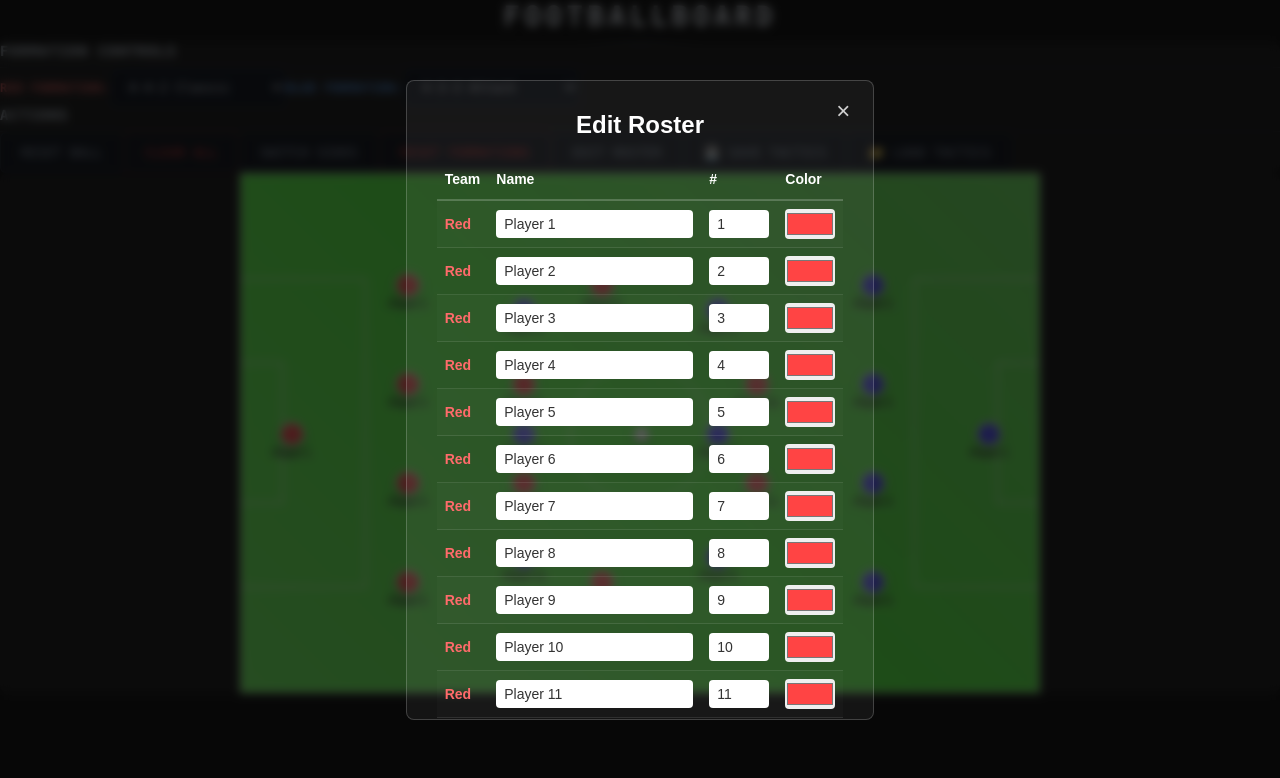
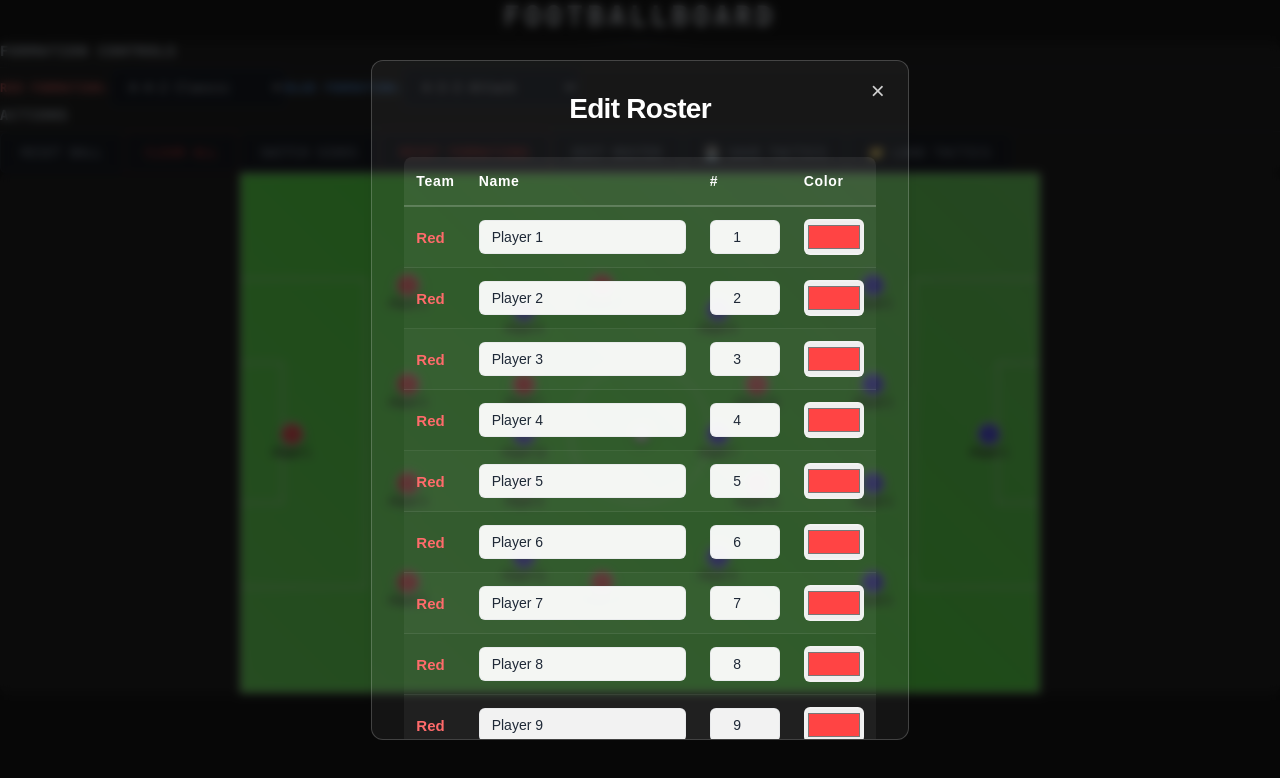
Before and after one commit to kaimrdth/Football-Board, a React (Vite) app: page / in a window 1280 px wide. Both pictures are taken after a click on the button "EDIT ROSTER". Shown: the top 778 px of the page. Built offline with nearby package versions, Linux system fonts and the light colour scheme.

Commit message:
update: 2025-08-03 23:13

```diff
--- a/src/components/RosterModal.tsx
+++ b/src/components/RosterModal.tsx
@@ -10,7 +10,6 @@ interface RosterModalProps {
 const RosterModal = React.memo(({ isOpen, onClose }: RosterModalProps) => {
   const players = useGameStore(state => state.players);
   const updatePlayer = useGameStore(state => state.updatePlayer);
-  const clearAllPlayerNames = useGameStore(state => state.clearAllPlayerNames);
 
   const [editedPlayers, setEditedPlayers] = React.useState<Player[]>([]);
 
@@ -51,7 +50,6 @@ const RosterModal = React.memo(({ isOpen, onClose }: RosterModalProps) => {
   };
 
   const handleClearAllNames = () => {
-    clearAllPlayerNames();
     setEditedPlayers(prev =>
       prev.map(player => ({
         ...player,
@@ -83,13 +81,14 @@ const RosterModal = React.memo(({ isOpen, onClose }: RosterModalProps) => {
         style={{
           backgroundColor: 'rgba(255, 255, 255, 0.05)',
           border: '1px solid rgba(255, 255, 255, 0.2)',
-          borderRadius: '8px',
-          padding: '30px',
-          maxWidth: '800px',
-          maxHeight: '80vh',
+          borderRadius: '12px',
+          padding: '32px',
+          maxWidth: '900px',
+          maxHeight: '85vh',
           overflowY: 'auto',
           color: '#ffffff',
-          position: 'relative'
+          position: 'relative',
+          boxShadow: '0 20px 25px -5px rgba(0, 0, 0, 0.1), 0 10px 10px -5px rgba(0, 0, 0, 0.04)'
         }}
         onClick={(e) => e.stopPropagation()}
       >
@@ -117,11 +116,12 @@ const RosterModal = React.memo(({ isOpen, onClose }: RosterModalProps) => {
         </button>
 
         <h2 style={{
-          marginBottom: '20px',
+          marginBottom: '32px',
           textAlign: 'center',
           color: '#ffffff',
-          fontSize: '24px',
-          fontWeight: 'bold'
+          fontSize: '28px',
+          fontWeight: 'bold',
+          letterSpacing: '-0.025em'
         }}>
           Edit Roster
         </h2>
@@ -130,14 +130,20 @@ const RosterModal = React.memo(({ isOpen, onClose }: RosterModalProps) => {
           <table style={{
             width: '100%',
             borderCollapse: 'collapse',
-            fontSize: '14px'
+            fontSize: '15px',
+            backgroundColor: 'rgba(255, 255, 255, 0.02)',
+            borderRadius: '8px',
+            overflow: 'hidden'
           }}>
             <thead>
-              <tr style={{ borderBottom: '2px solid rgba(255, 255, 255, 0.2)' }}>
-                <th style={{ padding: '12px 8px', textAlign: 'left', color: '#ffffff', fontWeight: 'bold' }}>Team</th>
-                <th style={{ padding: '12px 8px', textAlign: 'left', color: '#ffffff', fontWeight: 'bold' }}>Name</th>
-                <th style={{ padding: '12px 8px', textAlign: 'left', color: '#ffffff', fontWeight: 'bold' }}>#</th>
-                <th style={{ padding: '12px 8px', textAlign: 'left', color: '#ffffff', fontWeight: 'bold' }}>Color</th>
+              <tr style={{
+                borderBottom: '2px solid rgba(255, 255, 255, 0.2)',
+                backgroundColor: 'rgba(255, 255, 255, 0.05)'
+              }}>
+                <th style={{ padding: '16px 12px', textAlign: 'left', color: '#ffffff', fontWeight: 'bold', fontSize: '14px', letterSpacing: '0.05em' }}>Team</th>
+                <th style={{ padding: '16px 12px', textAlign: 'left', color: '#ffffff', fontWeight: 'bold', fontSize: '14px', letterSpacing: '0.05em' }}>Name</th>
+                <th style={{ padding: '16px 12px', textAlign: 'left', color: '#ffffff', fontWeight: 'bold', fontSize: '14px', letterSpacing: '0.05em' }}>#</th>
+                <th style={{ padding: '16px 12px', textAlign: 'left', color: '#ffffff', fontWeight: 'bold', fontSize: '14px', letterSpacing: '0.05em' }}>Color</th>
               </tr>
             </thead>
             <tbody>
@@ -145,11 +151,12 @@ const RosterModal = React.memo(({ isOpen, onClose }: RosterModalProps) => {
                 <tr
                   key={player.id}
                   style={{
-                    borderBottom: '1px solid rgba(255, 255, 255, 0.1)',
-                    backgroundColor: index % 2 === 0 ? 'rgba(255, 255, 255, 0.02)' : 'transparent'
+                    borderBottom: '1px solid rgba(255, 255, 255, 0.08)',
+                    backgroundColor: index % 2 === 0 ? 'rgba(255, 255, 255, 0.03)' : 'rgba(255, 255, 255, 0.01)',
+                    transition: 'background-color 0.2s ease'
                   }}
                 >
-                  <td style={{ padding: '8px' }}>
+                  <td style={{ padding: '12px' }}>
                     <span style={{
                       color: player.team === 'red' ? '#ff6b6b' : '#4dabf7',
                       fontWeight: 'bold',
@@ -158,23 +165,25 @@ const RosterModal = React.memo(({ isOpen, onClose }: RosterModalProps) => {
                       {player.team}
                     </span>
                   </td>
-                  <td style={{ padding: '8px' }}>
+                  <td style={{ padding: '12px' }}>
                     <input
                       type="text"
                       value={player.name}
                       onChange={(e) => handlePlayerChange(player.id, 'name', e.target.value)}
                       style={{
                         width: '100%',
-                        padding: '6px 8px',
-                        backgroundColor: '#ffffff',
-                        color: '#333333',
-                        border: 'none',
-                        borderRadius: '4px',
-                        fontSize: '14px'
+                        padding: '8px 12px',
+                        backgroundColor: 'rgba(255, 255, 255, 0.95)',
+                        color: '#1f2937',
+                        border: '1px solid rgba(209, 213, 219, 0.3)',
+                        borderRadius: '6px',
+                        fontSize: '14px',
+                        transition: 'all 0.2s ease',
+                        outline: 'none'
                       }}
                     />
                   </td>
-                  <td style={{ padding: '8px' }}>
+                  <td style={{ padding: '12px' }}>
                     <input
                       type="number"
                       min="1"
@@ -182,17 +191,20 @@ const RosterModal = React.memo(({ isOpen, onClose }: RosterModalProps) => {
                       value={player.number}
                       onChange={(e) => handlePlayerChange(player.id, 'number', e.target.value)}
                       style={{
-                        width: '60px',
-                        padding: '6px 8px',
-                        backgroundColor: '#ffffff',
-                        color: '#333333',
-                        border: 'none',
-                        borderRadius: '4px',
-                        fontSize: '14px'
+                        width: '70px',
+                        padding: '8px 12px',
+                        backgroundColor: 'rgba(255, 255, 255, 0.95)',
+                        color: '#1f2937',
+                        border: '1px solid rgba(209, 213, 219, 0.3)',
+                        borderRadius: '6px',
+                        fontSize: '14px',
+                        transition: 'all 0.2s ease',
+                        outline: 'none',
+                        textAlign: 'center'
                       }}
                     />
                   </td>
-                  <td style={{ padding: '8px' }}>
+                  <td style={{ padding: '12px' }}>
                     <input
                       type="color"
                       value={player.color.includes('rgba') ?
@@ -201,11 +213,12 @@ const RosterModal = React.memo(({ isOpen, onClose }: RosterModalProps) => {
                       }
                       onChange={(e) => handlePlayerChange(player.id, 'color', e.target.value)}
                       style={{
-                        width: '50px',
-                        height: '30px',
-                        border: 'none',
-                        borderRadius: '4px',
-                        cursor: 'pointer'
+                        width: '60px',
+                        height: '36px',
+                        border: '2px solid rgba(255, 255, 255, 0.2)',
+                        borderRadius: '6px',
+                        cursor: 'pointer',
+                        transition: 'border-color 0.2s ease'
                       }}
                     />
                   </td>
@@ -217,55 +230,74 @@ const RosterModal = React.memo(({ isOpen, onClose }: RosterModalProps) => {
 
         <div style={{
           display: 'flex',
-          gap: '10px',
-          marginTop: '20px',
-          justifyContent: 'space-between',
-          alignItems: 'center'
+          flexDirection: 'column',
+          gap: '16px',
+          marginTop: '30px'
+        }}>
+          <div style={{
+            display: 'flex',
+            justifyContent: 'center',
+            paddingBottom: '16px',
+            borderBottom: '1px solid rgba(255, 255, 255, 0.1)'
           }}>
             <button
               onClick={handleClearAllNames}
               style={{
-              padding: '10px 20px',
+                padding: '12px 24px',
                 backgroundColor: '#dc2626',
                 border: 'none',
                 color: '#ffffff',
-              borderRadius: '4px',
+                borderRadius: '6px',
                 cursor: 'pointer',
                 fontWeight: 'bold',
-              fontSize: '14px'
+                fontSize: '14px',
+                transition: 'background-color 0.2s ease'
               }}
+              onMouseOver={(e) => e.target.style.backgroundColor = '#b91c1c'}
+              onMouseOut={(e) => e.target.style.backgroundColor = '#dc2626'}
             >
               Clear All Names
             </button>
+          </div>
 
-          <div style={{ display: 'flex', gap: '10px' }}>
+          <div style={{
+            display: 'flex',
+            gap: '12px',
+            justifyContent: 'center'
+          }}>
             <button
               onClick={onClose}
               style={{
-                padding: '10px 20px',
-                backgroundColor: '#666666',
+                padding: '12px 24px',
+                backgroundColor: '#6b7280',
                 border: 'none',
                 color: '#ffffff',
-                borderRadius: '4px',
+                borderRadius: '6px',
                 cursor: 'pointer',
                 fontWeight: 'bold',
-                fontSize: '14px'
+                fontSize: '14px',
+                transition: 'background-color 0.2s ease'
               }}
+              onMouseOver={(e) => e.target.style.backgroundColor = '#4b5563'}
+              onMouseOut={(e) => e.target.style.backgroundColor = '#6b7280'}
             >
               Cancel
             </button>
             <button
               onClick={handleSave}
               style={{
-                padding: '10px 20px',
-                backgroundColor: '#00bcd4',
+                padding: '12px 24px',
+                backgroundColor: '#0891b2',
                 border: 'none',
                 color: '#ffffff',
-                borderRadius: '4px',
+                borderRadius: '6px',
                 cursor: 'pointer',
                 fontWeight: 'bold',
-                fontSize: '14px'
+                fontSize: '14px',
+                transition: 'background-color 0.2s ease'
               }}
+              onMouseOver={(e) => e.target.style.backgroundColor = '#0e7490'}
+              onMouseOut={(e) => e.target.style.backgroundColor = '#0891b2'}
             >
               Save Changes
             </button>
```
Lines whose indentation alone changed are shown as unchanged.
